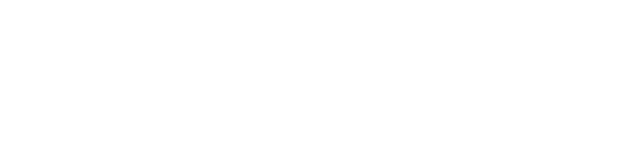
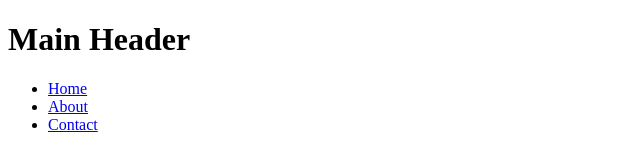
Before and after one commit to azasiphe/friday, a plain HTML site: page index.html in a window 1280 px wide. Shown: the whole page, without its empty margins (0-640 px from the left). Drawn offline with Linux system fonts and the light colour scheme.

Commit message:
add element with comment

```diff
--- a/index.html
+++ b/index.html
@@ -6,6 +6,17 @@
     <title>Document</title>
 </head>
 <body>
+    <!-- hey there -->
+<header>
+    <h1>Main Header</h1>
+    <nav>
+      <ul>
+        <li><a href="#">Home</a></li>
+        <li><a href="#">About</a></li>
+        <li><a href="#">Contact</a></li>
+      </ul>
+    </nav>
+  </header>
 
 </body>
 </html>
```
